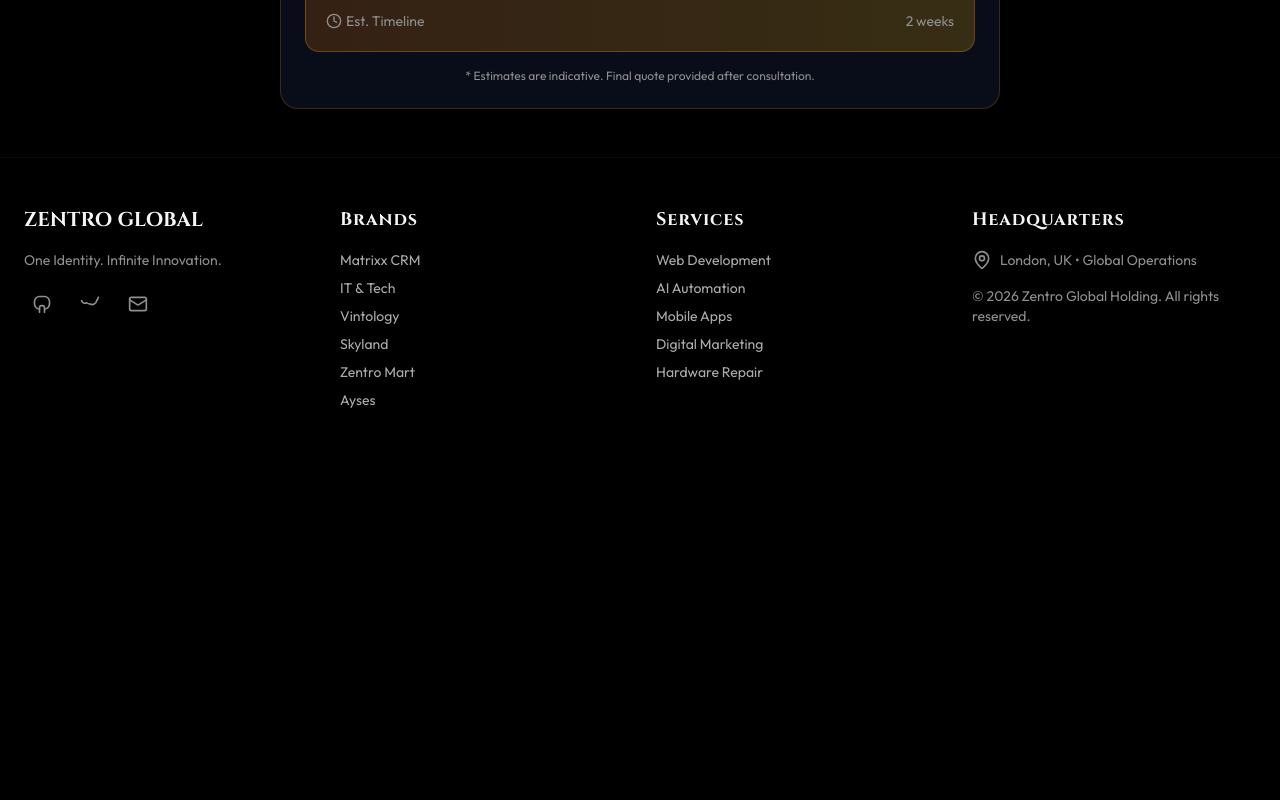
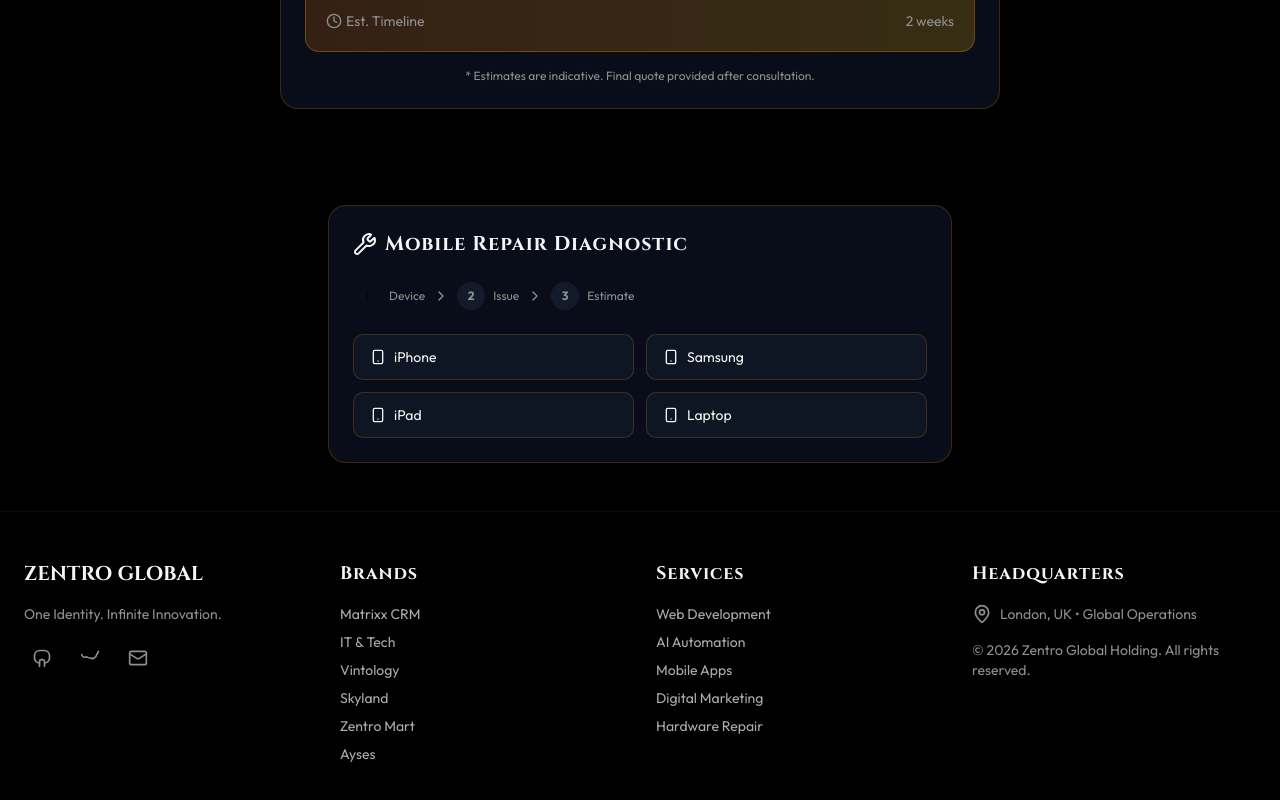
Before and after one commit to Metrixcrm/zentro, a Next.js app: page /it-services in a window 1280 px wide. Shown: the part 1227-2027 px from the top of the page. Before the commit the page ends 1685 px from the top, so only its background shows below. Built offline with nearby package versions, Linux system fonts and the light colour scheme.

Commit message:
feat: SSO connection badges, repair diagnostic widget

```diff
--- a/src/app/it-services/page.tsx
+++ b/src/app/it-services/page.tsx
@@ -5,6 +5,7 @@ import Footer from "@/components/footer";
 import { motion } from "framer-motion";
 import { Code, Wind, Smartphone, Search, Bot, Settings, Wrench } from "lucide-react";
 import ITCalculator from "@/components/it-calculator";
+import RepairDiagnostic from "@/components/repair-diagnostic";
 
 const services = [
   { title: "Web Development", desc: "Next.js, React, Vue, and custom web applications for enterprise", icon: Code },
@@ -71,6 +72,11 @@ export default function ItServicesPage() {
         <section className="container mx-auto px-6 py-12 max-w-3xl">
           <ITCalculator />
         </section>
+
+        {/* Repair Diagnostic */}
+        <section className="container mx-auto px-6 py-12 max-w-2xl">
+          <RepairDiagnostic />
+        </section>
       </main>
       <Footer />
     </div>
--- /dev/null
+++ b/src/components/repair-diagnostic.tsx
@@ -0,0 +1,189 @@
+"use client";
+
+import { useState } from "react";
+import { motion, AnimatePresence } from "framer-motion";
+import { Smartphone, Wrench, DollarSign, Calendar, CheckCircle2, ChevronRight } from "lucide-react";
+
+const devices = ["iPhone", "Samsung", "iPad", "Laptop"];
+const issues: Record<string, { name: string; cost: number }[]> = {
+  iPhone: [
+    { name: "Display", cost: 120 },
+    { name: "Battery", cost: 60 },
+    { name: "Motherboard", cost: 250 },
+    { name: "Water Damage", cost: 180 },
+  ],
+  Samsung: [
+    { name: "Display", cost: 110 },
+    { name: "Battery", cost: 55 },
+    { name: "Motherboard", cost: 230 },
+    { name: "Water Damage", cost: 170 },
+  ],
+  iPad: [
+    { name: "Display", cost: 150 },
+    { name: "Battery", cost: 80 },
+    { name: "Motherboard", cost: 280 },
+    { name: "Water Damage", cost: 200 },
+  ],
+  Laptop: [
+    { name: "Display", cost: 200 },
+    { name: "Battery", cost: 90 },
+    { name: "Motherboard", cost: 350 },
+    { name: "Water Damage", cost: 250 },
+  ],
+};
+
+export default function RepairDiagnostic() {
+  const [step, setStep] = useState(0);
+  const [device, setDevice] = useState("");
+  const [issue, setIssue] = useState("");
+  const [scheduled, setScheduled] = useState(false);
+
+  const cost = device && issue ? issues[device].find((i) => i.name === issue)?.cost ?? 0 : 0;
+
+  const reset = () => {
+    setStep(0);
+    setDevice("");
+    setIssue("");
+    setScheduled(false);
+  };
+
+  return (
+    <motion.div
+      className="glass-dark rounded-2xl p-6 shadow-xl"
+      initial={{ opacity: 0, y: 20 }}
+      whileInView={{ opacity: 1, y: 0 }}
+      viewport={{ once: true }}
+    >
+      <div className="flex items-center gap-2 mb-6">
+        <Wrench className="h-6 w-6 text-gold-primary" />
+        <h3 className="font-heading text-xl font-bold text-gold-primary">
+          Mobile Repair Diagnostic
+        </h3>
+      </div>
+
+      {/* Step indicators */}
+      <div className="flex items-center gap-2 mb-6">
+        {["Device", "Issue", "Estimate"].map((s, i) => (
+          <div key={s} className="flex items-center gap-2">
+            <div
+              className={`h-7 w-7 rounded-full flex items-center justify-center text-xs font-bold ${
+                i <= step
+                  ? "bg-gold-primary text-primary-foreground"
+                  : "bg-slate-800/50 text-muted-foreground"
+              }`}
+            >
+              {i + 1}
+            </div>
+            <span className="text-xs text-muted-foreground hidden sm:inline">{s}</span>
+            {i < 2 && <ChevronRight className="h-4 w-4 text-muted-foreground" />}
+          </div>
+        ))}
+      </div>
+
+      <AnimatePresence mode="wait">
+        {step === 0 && (
+          <motion.div
+            key="device"
+            initial={{ opacity: 0, x: 20 }}
+            animate={{ opacity: 1, x: 0 }}
+            exit={{ opacity: 0, x: -20 }}
+            className="grid grid-cols-2 gap-3"
+          >
+            {devices.map((d) => (
+              <button
+                key={d}
+                onClick={() => {
+                  setDevice(d);
+                  setStep(1);
+                }}
+                className="flex items-center gap-2 rounded-lg border border-amber-500/20 bg-slate-800/30 px-4 py-3 text-sm hover:border-gold-primary/40 transition-colors"
+              >
+                <Smartphone className="h-4 w-4 text-gold-primary" />
+                {d}
+              </button>
+            ))}
+          </motion.div>
+        )}
+
+        {step === 1 && (
+          <motion.div
+            key="issue"
+            initial={{ opacity: 0, x: 20 }}
+            animate={{ opacity: 1, x: 0 }}
+            exit={{ opacity: 0, x: -20 }}
+            className="grid grid-cols-2 gap-3"
+          >
+            {issues[device].map((iss) => (
+              <button
+                key={iss.name}
+                onClick={() => {
+                  setIssue(iss.name);
+                  setStep(2);
+                }}
+                className="rounded-lg border border-amber-500/20 bg-slate-800/30 px-4 py-3 text-sm hover:border-gold-primary/40 transition-colors text-left"
+              >
+                {iss.name}
+                <span className="block text-xs text-gold-warm mt-1">${iss.cost}</span>
+              </button>
+            ))}
+            <button
+              onClick={() => setStep(0)}
+              className="col-span-2 text-xs text-muted-foreground hover:text-foreground mt-2"
+            >
+              ← Back to device selection
+            </button>
+          </motion.div>
+        )}
+
+        {step === 2 && (
+          <motion.div
+            key="estimate"
+            initial={{ opacity: 0, x: 20 }}
+            animate={{ opacity: 1, x: 0 }}
+            exit={{ opacity: 0, x: -20 }}
+            className="space-y-4"
+          >
+            <div className="rounded-xl bg-gradient-to-r from-amber-600/20 to-yellow-500/20 border border-amber-500/30 p-5">
+              <div className="flex justify-between mb-2">
+                <span className="text-sm text-muted-foreground">Device</span>
+                <span className="text-sm text-foreground font-medium">{device}</span>
+              </div>
+              <div className="flex justify-between mb-2">
+                <span className="text-sm text-muted-foreground">Issue</span>
+                <span className="text-sm text-foreground font-medium">{issue}</span>
+              </div>
+              <div className="flex justify-between items-center">
+                <span className="text-sm text-muted-foreground flex items-center gap-1">
+                  <DollarSign className="h-4 w-4" /> Estimated Cost
+                </span>
+                <span className="text-2xl font-bold text-gold-primary">${cost}</span>
+              </div>
+            </div>
+
+            {!scheduled ? (
+              <button
+                onClick={() => setScheduled(true)}
+                className="w-full rounded-full bg-gold-primary py-2.5 text-sm font-medium text-primary-foreground hover:bg-gold-warm transition-colors gold-glow-sm flex items-center justify-center gap-2"
+              >
+                <Calendar className="h-4 w-4" /> Schedule Doorstep Pickup
+              </button>
+            ) : (
+              <div className="text-center py-4">
+                <CheckCircle2 className="h-10 w-10 text-green-400 mx-auto mb-2" />
+                <p className="text-sm text-foreground">Repair scheduled!</p>
+                <p className="text-xs text-muted-foreground">Tracking ID: REP-{Math.random().toString(36).slice(2, 8).toUpperCase()}</p>
+              </div>
+            )}
+
+            <button
+              onClick={reset}
+              className="w-full text-xs text-muted-foreground hover:text-foreground"
+            >
+              Start over
+            </button>
+          </motion.div>
+        )}
+      </AnimatePresence>
+    </motion.div>
+  );
+}
--- a/src/components/sso-modal.tsx
+++ b/src/components/sso-modal.tsx
@@ -138,16 +138,18 @@ export default function SSOModal({
 
           <div className="mt-6">
             <p className="text-xs text-muted-foreground text-center mb-3">
-              Instant access to all 6 platforms:
+              Live session authorization across all platforms:
             </p>
-            <div className="flex flex-wrap justify-center gap-2">
+            <div className="grid grid-cols-2 gap-2">
               {services.map((s) => (
-                <span
+                <div
                   key={s}
-                  className="rounded-full border border-amber-500/20 bg-slate-800/40 px-3 py-1 text-xs text-gold-warm"
+                  className="flex items-center gap-2 rounded-lg border border-amber-500/20 bg-slate-800/40 px-3 py-2 text-xs"
                 >
-                  {s}
-                </span>
+                  <span className="h-2 w-2 rounded-full bg-green-400 animate-pulse" />
+                  <span className="text-gold-warm">{s}</span>
+                  <span className="ml-auto text-[10px] text-green-400">Connected</span>
+                </div>
               ))}
             </div>
           </div>
```
